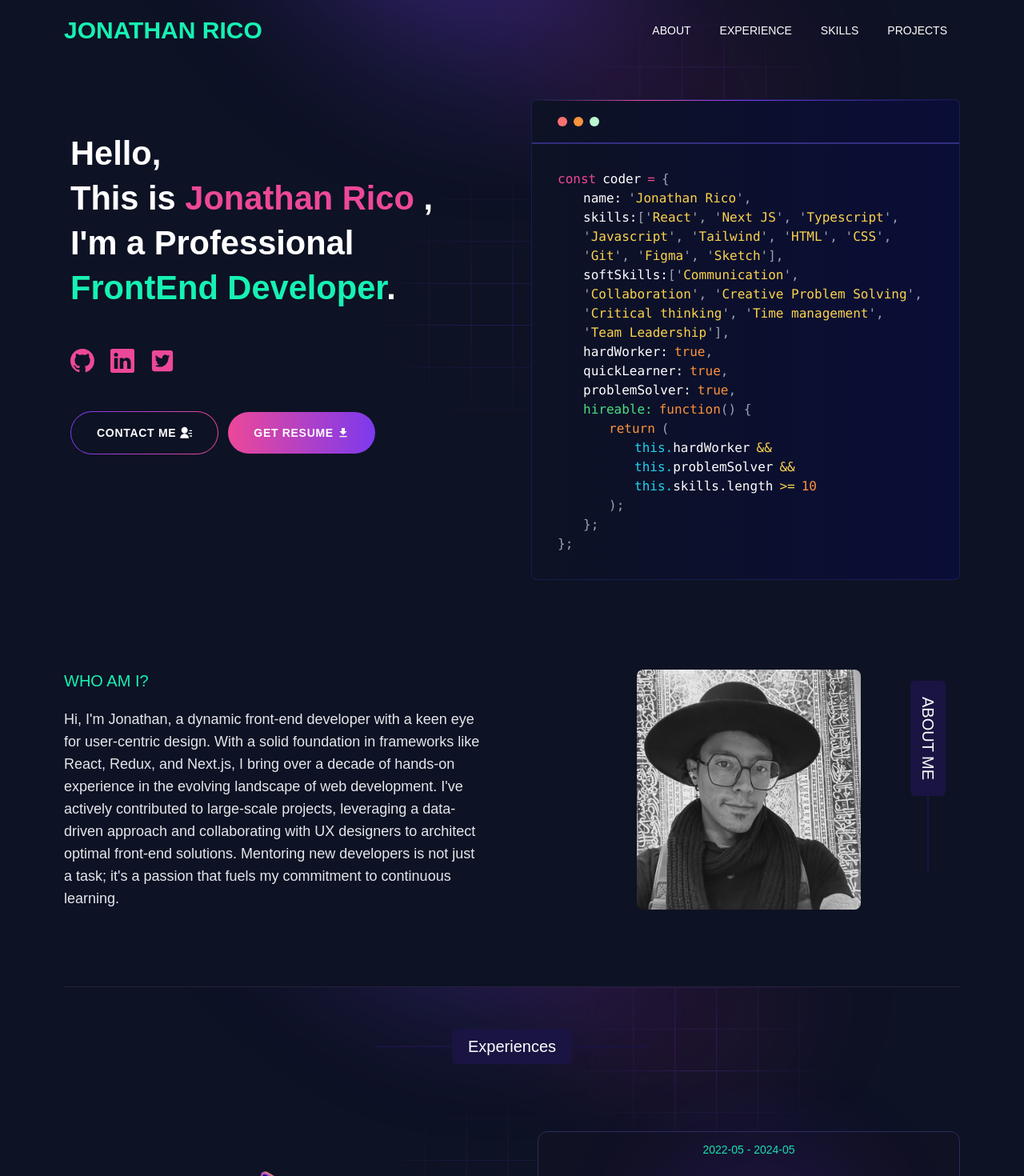
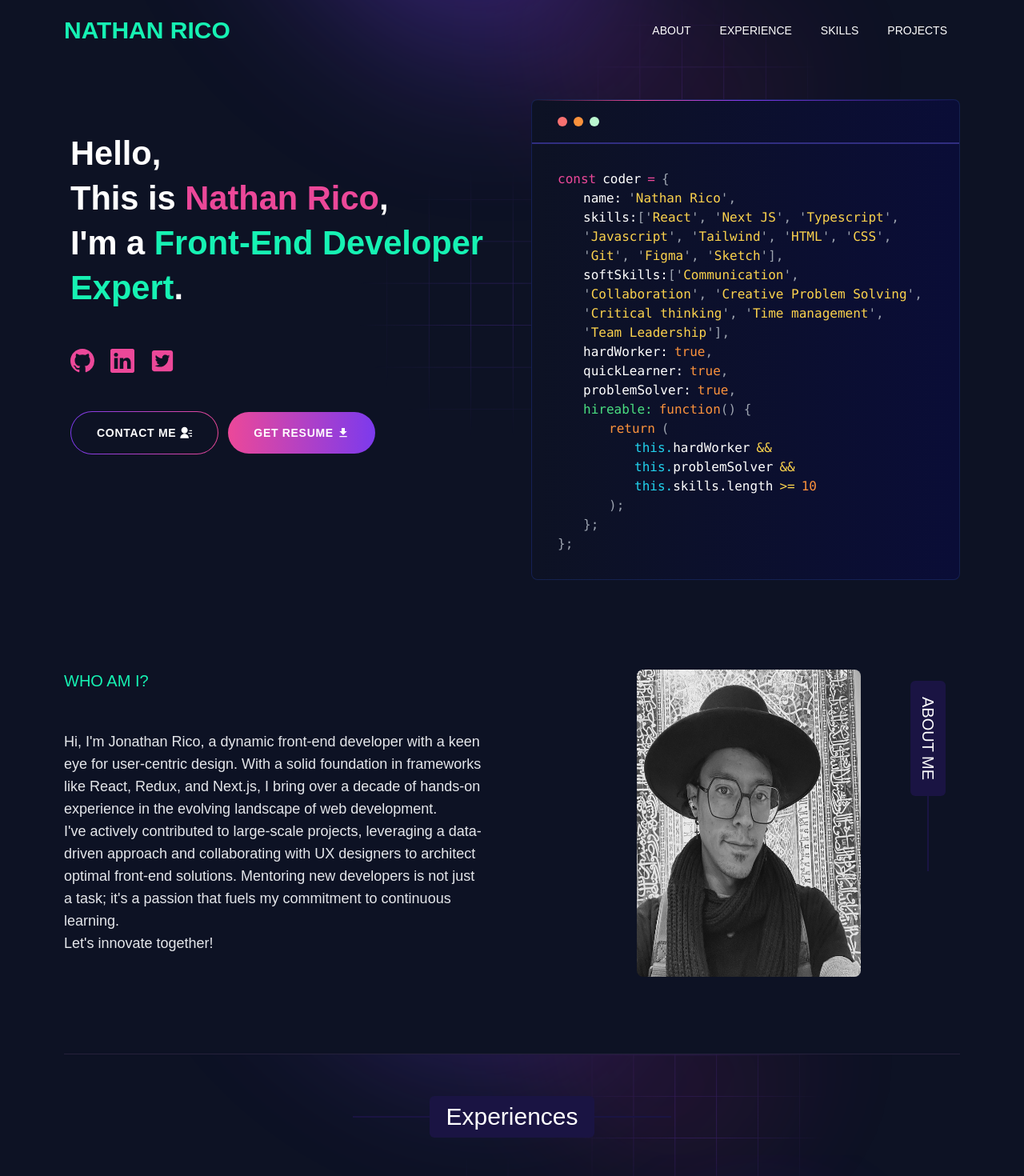
Before and after one commit to nathanredblur/nathanredblur.dev, a React (Vite) app: page / in a window 1280 px wide. Shown: the top 1470 px of the page at 80% size. Built offline with nearby package versions, Linux system fonts and the light colour scheme.

Commit message:
Add social meta data

```diff
--- a/index.html
+++ b/index.html
@@ -4,6 +4,22 @@
     <meta charset="UTF-8" />
     <link rel="icon" type="image/svg+xml" href="/logo.svg" />
     <meta name="viewport" content="width=device-width, initial-scale=1.0" />
+    <title>Nathan Rico - Front-End Expert</title>
+    <meta
+      name="description"
+      content="Welcome to the portfolio of Nathan Rico, a dynamic front-end developer based in Medellín, Colombia. With expertise in React, Redux, and Next.js, I offer innovative solutions for web development projects. Explore my skills and experience!"
+    />
+    <meta property="og:site_name" content="Nathan Rico - Front-End Expert" />
+    <meta property="og:title" content="Nathan Rico - Front-End Expert" />
+    <meta
+      property="og:description"
+      content="Welcome to the portfolio of Nathan Rico, a dynamic front-end developer based in Medellín, Colombia. With expertise in React, Redux, and Next.js, I offer innovative solutions for web development projects. Explore my skills and experience!"
+    />
+    <meta property="og:type" content="website" />
+    <meta
+      property="og:image"
+      content="https://nathanredblur.github.io/photo.jpeg"
+    />
   </head>
   <body>
     <div id="root"></div>
--- a/src/components/homepage/about/index.tsx
+++ b/src/components/homepage/about/index.tsx
@@ -14,7 +14,12 @@ const AboutSection = () => (
           Who am I?
         </p>
         <p className="text-gray-200 text-sm lg:text-lg">
-          {personalData.description}
+          {personalData.description.split("\n").map((desc, index) => (
+            <span key={index}>
+              {desc}
+              <br />
+            </span>
+          ))}
         </p>
       </div>
       <div className="flex justify-center order-1 lg:order-2">
--- a/src/components/homepage/experience/index.tsx
+++ b/src/components/homepage/experience/index.tsx
@@ -32,7 +32,7 @@ function Experience() {
       <div className="flex justify-center my-5 lg:py-8">
         <div className="flex  items-center">
           <span className="w-24 h-[2px] bg-[#1a1443]"></span>
-          <span className="bg-[#1a1443] w-fit text-white p-2 px-5 text-xl rounded-md">
+          <span className="bg-[#1a1443] w-fit text-white p-2 px-5 text-3xl rounded-md">
             Experiences
           </span>
           <span className="w-24 h-[2px] bg-[#1a1443]"></span>
--- a/src/components/homepage/hero-section/index.tsx
+++ b/src/components/homepage/hero-section/index.tsx
@@ -22,8 +22,9 @@ function HeroSection() {
         <div className="order-2 lg:order-1 flex flex-col items-start justify-center p-2 pb-20 md:pb-10 lg:pt-10">
           <h1 className="text-3xl font-bold leading-10 text-white md:font-extrabold lg:text-[2.6rem] lg:leading-[3.5rem]">
             Hello, <br />
-            This is <span className=" text-pink-500">{personalData.name}</span>
-            {` , I'm a Professional `}
+            This is <span className=" text-pink-500">{personalData.name}</span>,
+            <br />
+            {`I'm a `}
             <span className=" text-[#16f2b3]">{personalData.designation}</span>.
           </h1>
 
--- a/src/components/homepage/projects/index.tsx
+++ b/src/components/homepage/projects/index.tsx
@@ -7,8 +7,8 @@ const Projects = () => {
       <div className="sticky top-10">
         <div className="w-[80px] h-[80px] bg-violet-100 rounded-full absolute -top-3 left-0 translate-x-1/2 filter blur-3xl  opacity-30"></div>
         <div className="flex items-center justify-start relative">
-          <span className="bg-[#1a1443] absolute left-0  w-fit text-white px-5 py-3 text-xl rounded-md">
-            PROJECTS
+          <span className="bg-[#1a1443] absolute left-0  w-fit text-white px-5 py-3 text-3xl rounded-md">
+            Projects
           </span>
           <span className="w-full h-[2px] bg-[#1a1443]"></span>
         </div>
--- a/src/components/homepage/skills/index.tsx
+++ b/src/components/homepage/skills/index.tsx
@@ -19,7 +19,7 @@ function Skills() {
       <div className="flex justify-center my-5 lg:py-8">
         <div className="flex  items-center">
           <span className="w-24 h-[2px] bg-[#1a1443]"></span>
-          <span className="bg-[#1a1443] w-fit text-white p-2 px-5 text-xl rounded-md">
+          <span className="bg-[#1a1443] w-fit text-white p-2 px-5 text-3xl rounded-md">
             Skills
           </span>
           <span className="w-24 h-[2px] bg-[#1a1443]"></span>
--- a/src/utils/data/personal-data.ts
+++ b/src/utils/data/personal-data.ts
@@ -1,15 +1,16 @@
 export const personalData = {
-  pageTitle: "Nathan Rico - Senior Front-end Developer",
-  pageDescription: "This is the portfolio of Jonathan Rico. I am a front end developer and a self taught developer. I love to learn new things and I am always open to collaborating with others. I am a quick learner and I am always looking for new challenges.",
+  pageTitle: "Nathan Rico - Front-End Developer | React Developer | Web Development Expert",
+  pageDescription: "Welcome to the portfolio of Nathan Rico, a dynamic front-end developer based in Medellín, Colombia. With expertise in React, Redux, and Next.js, I offer innovative solutions for web development projects. Explore my skills and experience!",
   domain: "https://nathanredblur.github.io",
   repo: "https://github.com/nathanredblur/nathanredblur.github.io",
 
-  name: "Jonathan Rico",
+  name: "Nathan Rico",
   profile: '/photo.jpeg',
-  designation: "FrontEnd Developer",
+  designation: "Front-End Developer Expert",
   description: `
-    Hi, I'm Jonathan, a dynamic front-end developer with a keen eye for user-centric design. With a solid foundation in frameworks like React, Redux, and Next.js, I bring over a decade of hands-on experience in the evolving landscape of web development.
+    Hi, I'm Jonathan Rico, a dynamic front-end developer with a keen eye for user-centric design. With a solid foundation in frameworks like React, Redux, and Next.js, I bring over a decade of hands-on experience in the evolving landscape of web development.
     I've actively contributed to large-scale projects, leveraging a data-driven approach and collaborating with UX designers to architect optimal front-end solutions. Mentoring new developers is not just a task; it's a passion that fuels my commitment to continuous learning.
+    Let's innovate together!
   `,
   email: 'jon.nathan.rich@gmail.com',
   phone: '',
```
